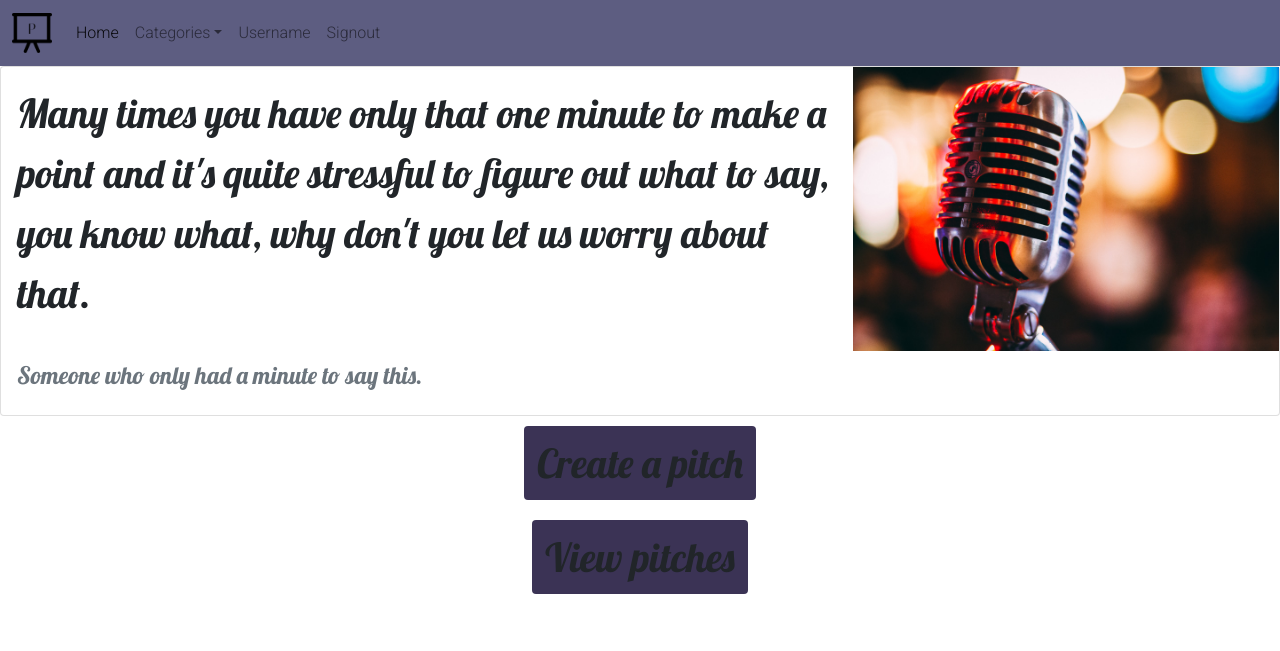
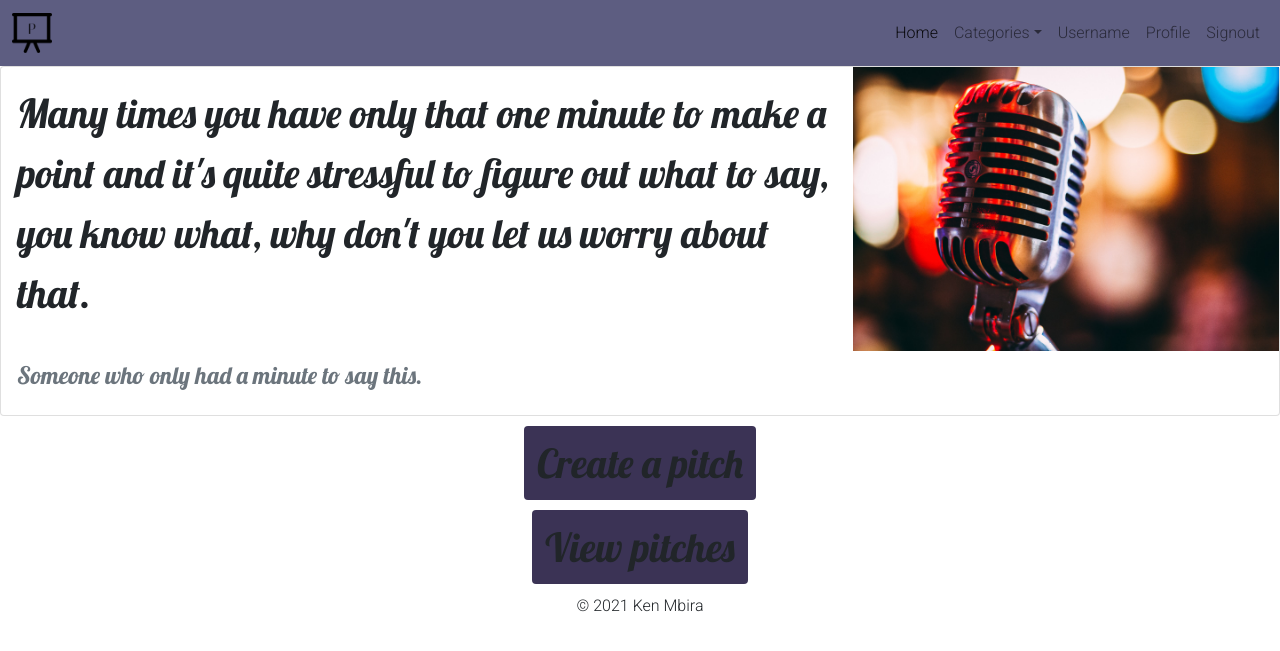
Before and after one commit to Ken-mbira/PITCH_ARENA, a Flask app: page / in a window 1280 px wide. Shown: the top 651 px of the page. Run offline with Flask 2, Linux system fonts and the light colour scheme; some libraries are stand-ins or nearby versions.

Commit message:
add a footer

```diff
--- a/app/static/styles.css
+++ b/app/static/styles.css
@@ -9,5 +9,10 @@
 
 .call-to-actions div {
     margin: 10px;
-    margin-bottom: 20px;
 }
+
+.footer {
+    font-family: 'Roboto', sans-serif;
+    left: 0;
+    right: 0;
+}
--- a/app/templates/base.html
+++ b/app/templates/base.html
@@ -13,11 +13,12 @@
     <link href="https://fonts.googleapis.com/css2?family=Lobster&display=swap,family=Roboto:wght@300&display=swap" rel="stylesheet">
     <!-- <link href="https://fonts.googleapis.com/css2?family=Roboto:wght@300&display=swap" rel="stylesheet"> -->
     <link rel="stylesheet" href="{{ url_for('static',filename='styles.css')}}">
+    <link rel="icon" href="{{ url_for('static',filename='Logo.png')}}">
     <title>{{ title }}</title>
 </head>
 
 <body>
-    {% block navbar %} {% include 'navbar.html' %} {% endblock %} {% block content%}{% endblock %}
+    {% block navbar %} {% include 'navbar.html' %} {% endblock %} {% block content%}{% endblock %}{% include 'footer.html'%}
 
     <!-- Optional JavaScript; choose one of the two! -->
 
--- /dev/null
+++ b/app/templates/footer.html
@@ -0,0 +1,3 @@
+<div style="text-align: center;" class="footer">
+    <p>&#169 2021 Ken Mbira</p>
+</div>
--- a/app/templates/navbar.html
+++ b/app/templates/navbar.html
@@ -1,6 +1,7 @@
 <nav class="navbar navbar-expand-lg navbar-light" style="background-color: #5D5D81;">
     <div class="container-fluid">
-        <a class="navbar-brand" href="#"><img src="{{ url_for('static',filename='Logo.png')}}" width="40px"></a>
+        <a class="navbar-brand" href="#"><img src="{{ url_for('static',filename='Logo.png')}}" style="max-width: 40px;"></a>
+        <div class="navbar-right">
             <button class="navbar-toggler" type="button" data-bs-toggle="collapse" data-bs-target="#navbarSupportedContent" aria-controls="navbarSupportedContent" aria-expanded="false" aria-label="Toggle navigation">
         <span class="navbar-toggler-icon"></span>
       </button>
@@ -22,9 +23,13 @@
                         <a class="nav-link" href="#">Username</a>
                     </li>
                     <li class="nav-item">
+                        <a class="nav-link" href="#">Profile</a>
+                    </li>
+                    <li class="nav-item">
                         <a class="nav-link" href="#">Signout</a>
                     </li>
                 </ul>
             </div>
         </div>
+    </div>
 </nav>
```
Lines whose indentation alone changed are shown as unchanged.
